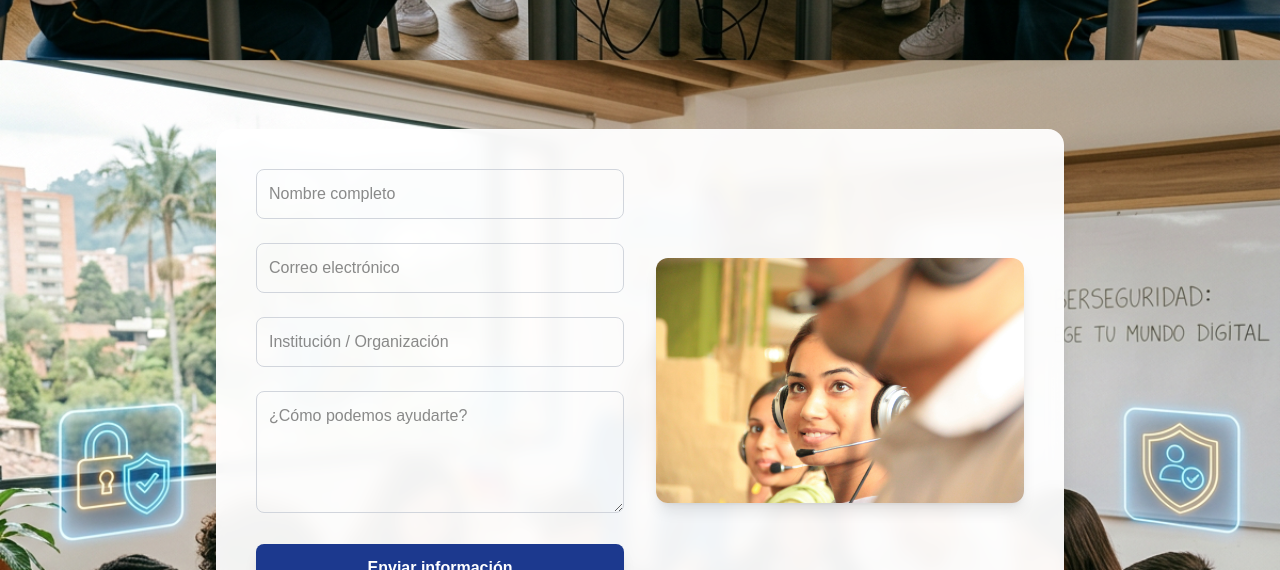
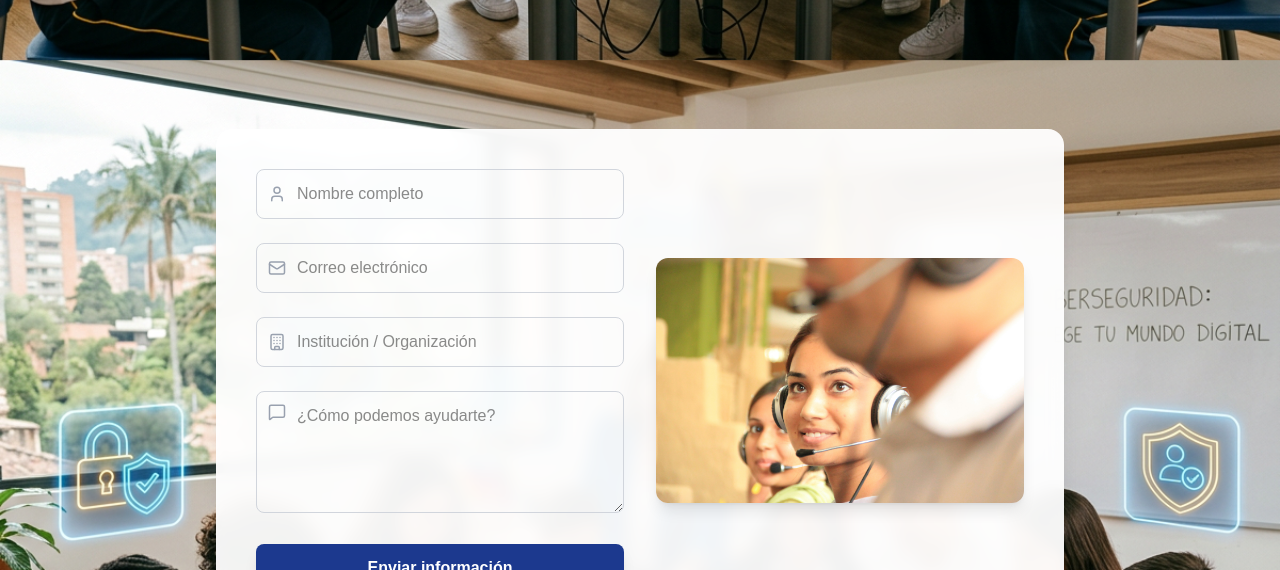
Before and after one commit to Patosoc/cice-web, a Next.js app: page / in a window 1280 px wide. Shown: the part 2807-3377 px from the top of the page. Built offline with nearby package versions, Linux system fonts and the light colour scheme.

Commit message:
cambia contacto1

```diff
--- a/components/Contacto.tsx
+++ b/components/Contacto.tsx
@@ -3,6 +3,7 @@
 import { useState } from "react";
 import { motion } from "framer-motion";
 import { ArrowUp } from "lucide-react";
+import { User, Mail, Building, MessageSquare } from "lucide-react";
 
 export default function Contacto() {
 
@@ -53,37 +54,60 @@ export default function Contacto() {
 
           <input type="hidden" name="_subject" value="Nuevo contacto desde CICE" />
 
+          {/* NOMBRE */}
+          <div className="relative group">
+            <User className="absolute left-3 top-1/2 -translate-y-1/2 text-gray-400 group-focus-within:text-blue-500" size={18} />
             <input
               type="text"
               name="nombre"
               placeholder="Nombre completo"
               required
-              className="w-full p-3 rounded-lg border border-gray-300 focus:ring-2 focus:ring-blue-500"
+              className="w-full pl-10 p-3 rounded-lg border border-gray-300 focus:ring-2 focus:ring-blue-500 focus:border-blue-500"
+              onInvalid={(e) => (e.target as HTMLInputElement).setCustomValidity("Ingresa tu nombre")}
+              onInput={(e) => (e.target as HTMLInputElement).setCustomValidity("")}
             />
+          </div>
 
+          {/* EMAIL */}
+          <div className="relative group">
+            <Mail className="absolute left-3 top-1/2 -translate-y-1/2 text-gray-400 group-focus-within:text-blue-500" size={18} />
             <input
               type="email"
               name="email"
               placeholder="Correo electrónico"
               required
-              className="w-full p-3 rounded-lg border border-gray-300 focus:ring-2 focus:ring-blue-500"
+              className="w-full pl-10 p-3 rounded-lg border border-gray-300 focus:ring-2 focus:ring-blue-500 focus:border-blue-500"
+              onInvalid={(e) => (e.target as HTMLInputElement).setCustomValidity("Ingresa un correo válido")}
+              onInput={(e) => (e.target as HTMLInputElement).setCustomValidity("")}
             />
+          </div>
 
+          {/* ORGANIZACIÓN */}
+          <div className="relative group">
+            <Building className="absolute left-3 top-1/2 -translate-y-1/2 text-gray-400 group-focus-within:text-blue-500" size={18} />
             <input
               type="text"
               name="organizacion"
               placeholder="Institución / Organización"
-              className="w-full p-3 rounded-lg border border-gray-300 focus:ring-2 focus:ring-blue-500"
+              className="w-full pl-10 p-3 rounded-lg border border-gray-300 focus:ring-2 focus:ring-blue-500 focus:border-blue-500"
             />
+          </div>
 
+          {/* MENSAJE */}
+          <div className="relative group">
+            <MessageSquare className="absolute left-3 top-3 text-gray-400 group-focus-within:text-blue-500" size={18} />
             <textarea
               name="mensaje"
               placeholder="¿Cómo podemos ayudarte?"
               rows={4}
               required
-              className="w-full p-3 rounded-lg border border-gray-300 focus:ring-2 focus:ring-blue-500"
+              className="w-full pl-10 p-3 rounded-lg border border-gray-300 focus:ring-2 focus:ring-blue-500 focus:border-blue-500"
+              onInvalid={(e) => (e.target as HTMLTextAreaElement).setCustomValidity("Escribe tu mensaje")}
+              onInput={(e) => (e.target as HTMLTextAreaElement).setCustomValidity("")}
             />
+          </div>
 
+          {/* BOTÓN */}
           <motion.button
             whileHover={{ scale: 1.05 }}
             whileTap={{ scale: 0.95 }}
```
Lines whose indentation alone changed are shown as unchanged.
